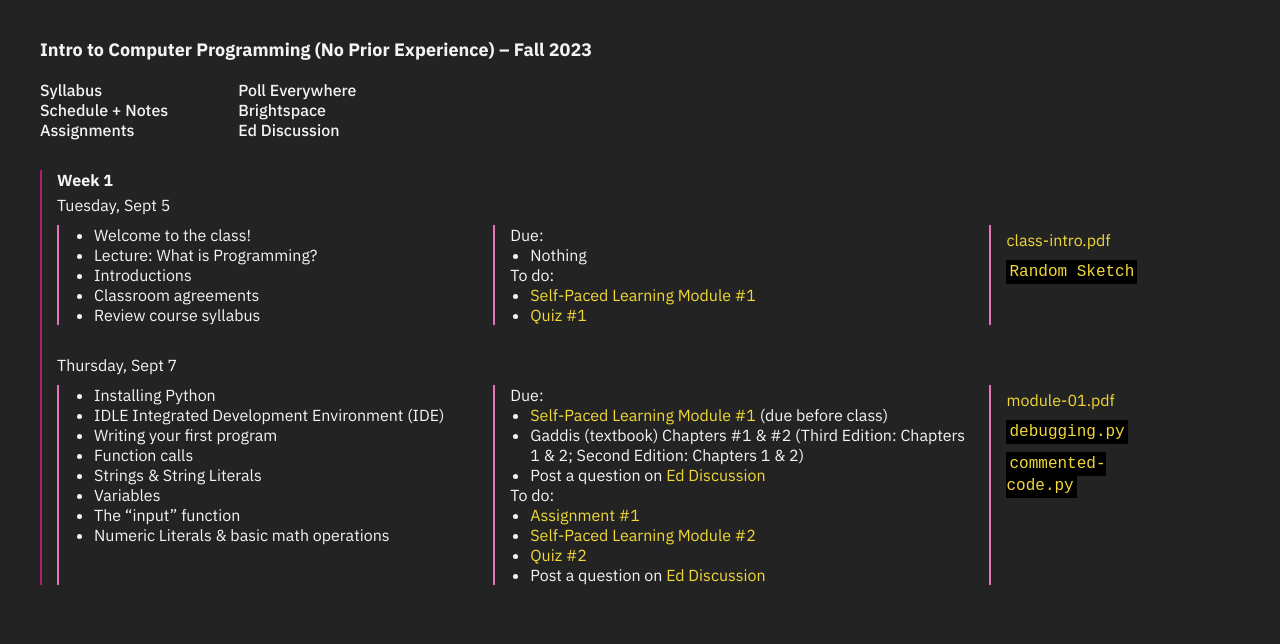
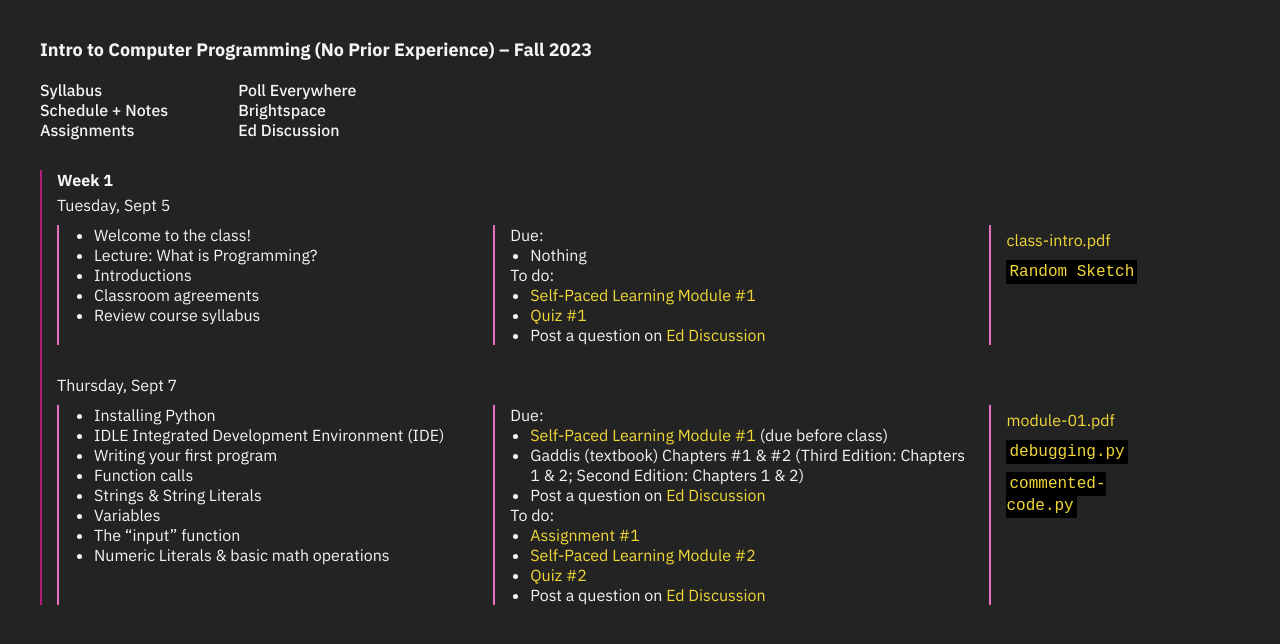
Before and after one commit to emilydidthis/CSCI-UA.002-Fall23, a Jekyll site: the page built from schedule.md, in a window 1280 px wide. Shown: the top 644 px of the page. Built offline with Jekyll 4.4.1, drawn with Linux system fonts in a browser that asks for light colours.

Commit message:
added one more ed link

```diff
--- a/schedule.md
+++ b/schedule.md
@@ -27,6 +27,7 @@ Due:
 To do:
 - [Self-Paced Learning Module #1](https://cs.nyu.edu/elearning/CSCI_UA_0002/module01.php)
 - [Quiz #1](https://brightspace.nyu.edu/d2l/home/223178)
+- Post a question on [Ed Discussion](https://edstem.org/us/courses/41979/discussion/)
 </div>
 <div class="week-column materials" markdown="1">
 
```
